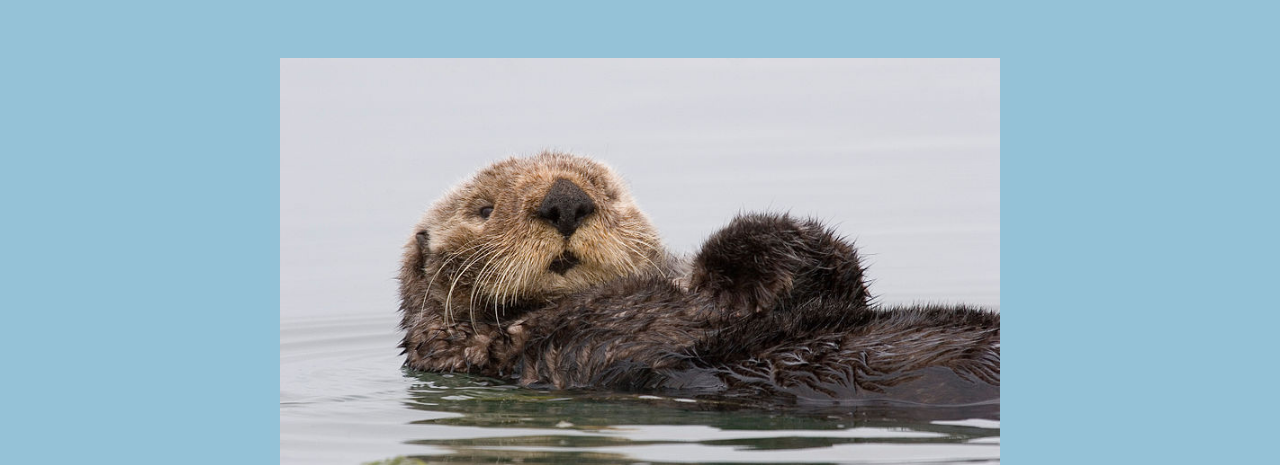
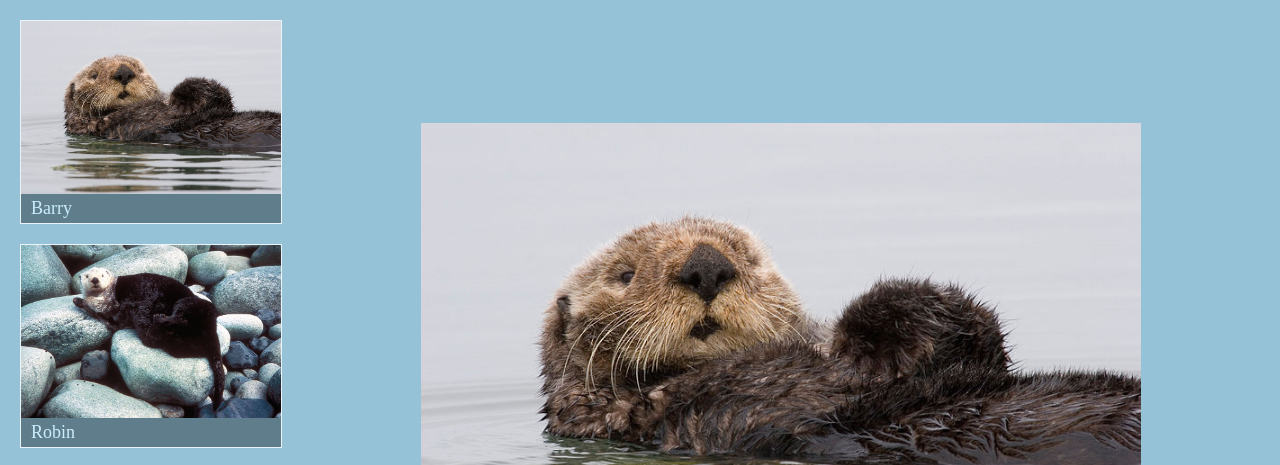
Before and after one commit to airbr/front-end-dev-book, a plain HTML site: page ottergram/index.html in a window 1280 px wide. Shown: the part 82-547 px from the top of the page. Drawn offline with nearby package versions, Linux system fonts and the light colour scheme.

Commit message:
Chapter 5

```diff
--- a/ottergram/index.html
+++ b/ottergram/index.html
@@ -2,6 +2,7 @@
 <html>
   <head>
     <meta charset="utf-8">
+    <meta name="viewport" content="width=device-width, initial-scale=1">
     <title>ottergram</title>
     <link rel="stylesheet" href="https://cdnjs.cloudflare.com/ajax/libs/normalize/5.0.0/normalize.min.css">
     <link rel="stylesheet" href="/stylesheets/styles.css">
--- a/ottergram/stylesheets/styles.css
+++ b/ottergram/stylesheets/styles.css
@@ -106,3 +106,26 @@ width: 90%;
   text-shadow: rgba(0, 0, 0, 0.9) 1px 2px 9px;
   font-size: 40px;
 }
+/* Use type all always for media queries - few exceptions including print
+for print settings nb orientation:portrait / landscape diff vs. min-width: 768px*/
+
+@media all and (min-width: 768px) {
+  .main-content {
+    flex-direction: row;
+    overflow: hidden;
+  }
+
+  .thumbnail-list {
+    flex-direction: column;
+    order: 0;
+    margin-left: 20px;
+  }
+
+  .thumbnail-item {
+    max-width: 260px;
+  }
+
+  .thumbnail-item + .thumbnail-item {
+    margin-top: 20px;
+  }
+}
```
Also changed, not shown: 1 other file.
